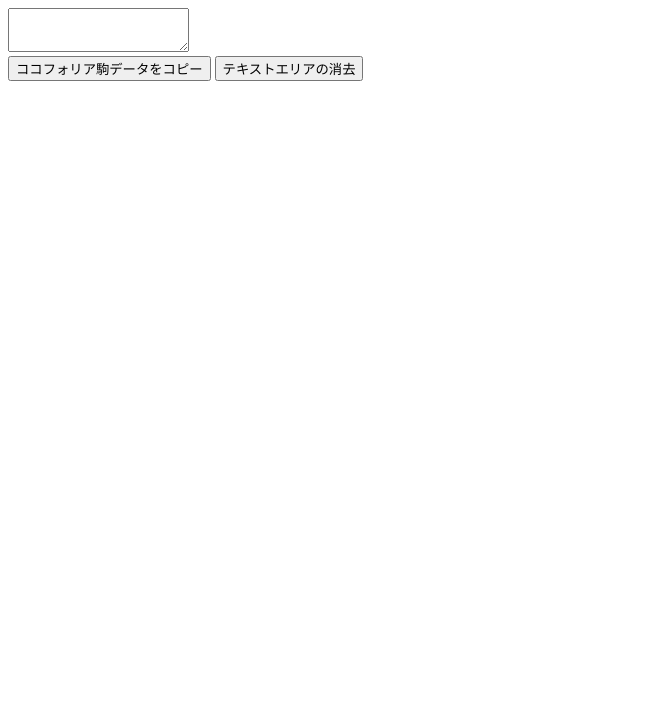
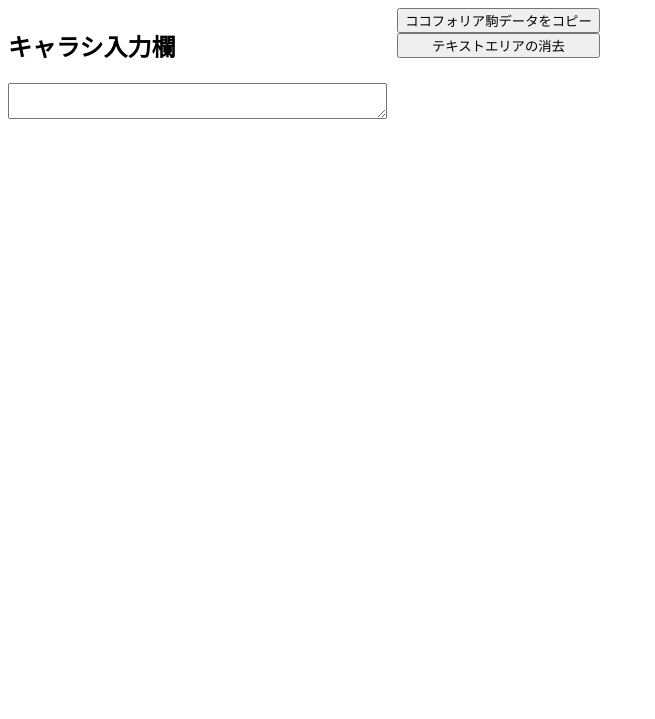
Before and after one commit to yousukeman3/SpaceFantasy.github.io, a website built with webpack: page index.html in a window 1280 px wide. Shown: the part 81-800 px from the top of the page, without its empty margins (0-655 px from the left). Built offline with nearby package versions, Linux system fonts and the light colour scheme.

Commit message:
fix scroll

```diff
--- a/convert.ts
+++ b/convert.ts
@@ -130,18 +130,22 @@ document.getElementById("copy-button")?.addEventListener("click", async () => {
 
 document.getElementById("delete-button")?.addEventListener("click", async () => {
     (document.getElementById("md-text") as HTMLInputElement).value = "";
+    const textarea = document.getElementById('md-text') as HTMLTextAreaElement;
+    // 高さをリセット
+    textarea.style.height = 'auto';
+    // 内容に合わせて高さを設定
+    textarea.style.height = textarea.scrollHeight + 'px';
 });
 
-document.addEventListener('DOMContentLoaded', function() {
-    const textarea = document.getElementById('md-text') as HTMLTextAreaElement;
+const textarea = document.getElementById('md-text') as HTMLTextAreaElement;
 
-    textarea.addEventListener('input', function() {
-        // 高さをリセット
-        textarea.style.height = 'auto';
-        // 内容に合わせて高さを設定
-        textarea.style.height = textarea.scrollHeight + 'px';
-    });
+textarea.addEventListener('input', function() {
+    // 高さをリセット
+    textarea.style.height = 'auto';
+    // 内容に合わせて高さを設定
+    textarea.style.height = textarea.scrollHeight + 'px';
 
-    // 初期化時に高さを設定
-    textarea.style.height = textarea.scrollHeight + 'px';
+    setTimeout(() => {
+        window.scrollTo(0, 0);
+    }, 100);
 });
--- a/index.html
+++ b/index.html
@@ -5,14 +5,21 @@
     <title>スぺファンキャラコマ作成</title>
     <meta charset="UTF-8" />
     <script defer src="convert.js"></script>
+    <link rel="stylesheet" href="style.css">
 </head>
 
 <body>
     <h1>スぺファンキャラコマ作成</h1>
-    <textarea id="md-text"></textarea>
-    <br>
-    <input type="button" id="copy-button" value="ココフォリア駒データをコピー">
-    <input type="button" id="delete-button" value="テキストエリアの消去">
+    <div class="container">
+        <div class="textarea-container">
+            <h2>キャラシ入力欄</h2>
+            <textarea id="md-text"></textarea>
+        </div>
+        <div class="button-container">
+            <input type="button" id="copy-button" value="ココフォリア駒データをコピー">
+            <input type="button" id="delete-button" value="テキストエリアの消去">
+        </div>
+    </div>
 </body>
 
 </html>
--- /dev/null
+++ b/style.css
@@ -0,0 +1,17 @@
+.container {
+    display: flex;
+    justify-content:left;
+    align-items: flex-start;
+}
+.textarea-container {
+    flex: 0 0 30%;
+    margin-right: 10px;
+}
+.button-container {
+    display: flex;
+    flex-direction: column;
+}
+textarea {
+    width: 100%;
+    box-sizing: border-box;
+}
```
Also changed, not shown: convert.js.
